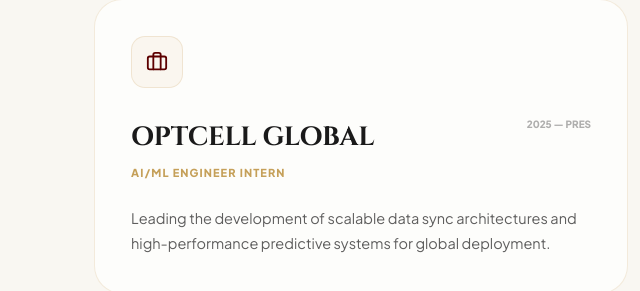
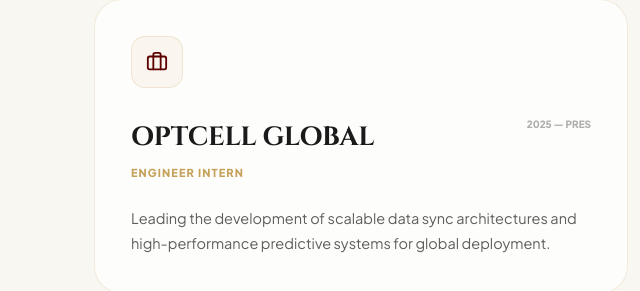
Before and after one commit to Shivabhalke1/SHIVA.BHALKE, a plain HTML site: page index.html in a window 1280 px wide. Shown: the part 1026-1317 px from the top of the page, 0-640 px from the left. Drawn offline with nearby package versions, Linux system fonts and the light colour scheme; animation ran at ten frames a second.

Commit message:
index.html

```diff
--- a/index.html
+++ b/index.html
@@ -699,7 +699,7 @@
                             </h3>
                             <p
                                 style="font-size: 11px; font-weight: 800; color: var(--gold); text-transform: uppercase; letter-spacing: 0.1em;">
-                                AI/ML Engineer Intern</p>
+                              Engineer Intern</p>
                         </div>
                         <span style="font-size: 10px; font-weight: 800; opacity: 0.35;">2025 — PRES</span>
                     </div>
```
